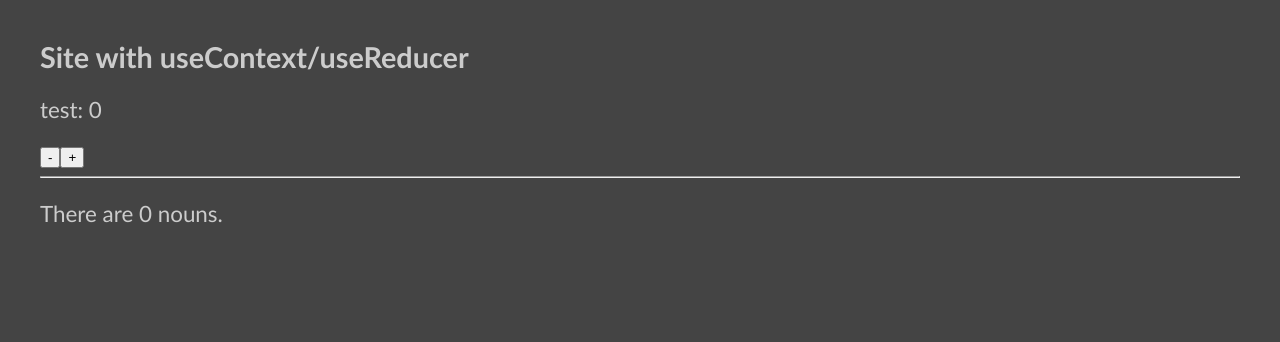
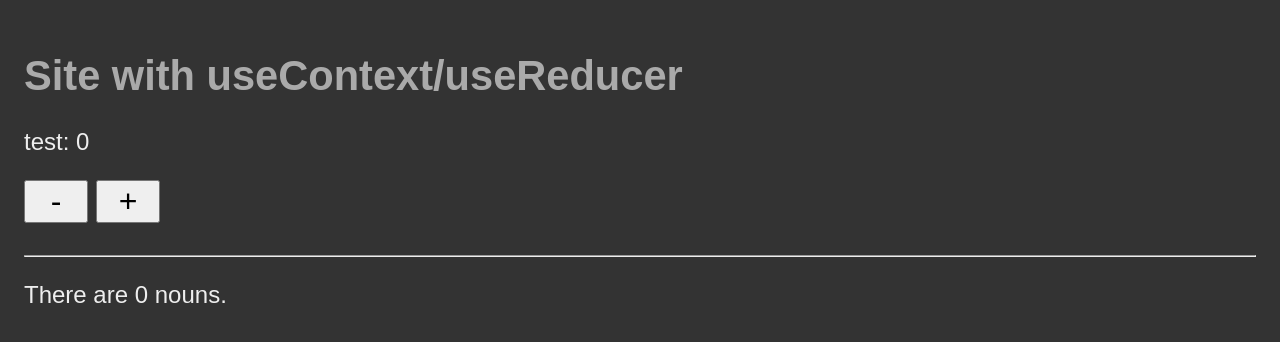
Before and after one commit to bekircbc/bbc-mern-usecontext-reducer, a React (Vite) app: page / in a window 1280 px wide. Shown: the top 342 px of the page. Built offline with nearby package versions, Linux system fonts and the light colour scheme.

Commit message:
styling for german nouns added to page..

```diff
--- a/src/App.scss
+++ b/src/App.scss
@@ -1,16 +1,90 @@
 body {
-	padding: 2rem;
-	font-family: 'Gill Sans', 'Gill Sans MT', Calibri, 'Trebuchet MS',
-		sans-serif;
-	background-color: #444;
-	color: #ccc;
+	background-color: #333;
+	color: #eee;
+	font-family: sans-serif;
+	padding: 1rem;
+	font-size: 1.5rem;
 
 	h1 {
-		font-size: 1.8rem;
-		margin: 0;
+		font-size: 2.6rem;
+		color: #aaa;
 	}
 
-	p {
-		font-size: 1.4rem;
+	h2 {
+		background-color: #222;
+		padding: 0.2rem 0.5rem;
+		max-width: 28rem;
+		border-radius: 0.5rem;
+	}
+
+	.countArea {
+		margin-top: 1rem;
+		margin-bottom: 2rem;
+		display: flex;
+
+		button {
+			font-size: 2rem;
+			margin-right: 0.5rem;
+			width: 4rem;
+		}
+
+		.count {
+			font-size: 2.7rem;
+			margin-left: 0.8rem;
+			color: orange;
+		}
+	}
+
+	.germanNounArea {
+		fieldset.germanNoun {
+			background-color: #444;
+			margin-bottom: 1rem;
+			padding: 1rem;
+			border: 1px solid #666;
+			color: rgb(226, 226, 144);
+			max-width: 38rem;
+
+			legend {
+				font-size: 1rem;
+				color: #aaa;
+				font-family: monospace;
+			}
+
+			.row {
+				display: flex;
+				align-content: start;
+
+				label {
+					&:after {
+						content: ':';
+					}
+
+					width: 6rem;
+					margin: 0 0 10px 0;
+					font-size: 1.3rem;
+				}
+
+				.value {
+					color: #fff;
+					font-size: 1.3rem;
+					font-family: monospace;
+				}
+
+				input {
+					font-size: 1.3rem;
+					width: 300px;
+				}
+			}
+
+			.buttonRow {
+				text-align: right;
+				background-color: #4a4a4a;
+				padding: 0.3rem 0.3rem 0.7rem 0.3rem;
+
+				button {
+					margin-right: 0.3rem;
+				}
+			}
+		}
 	}
 }
```
